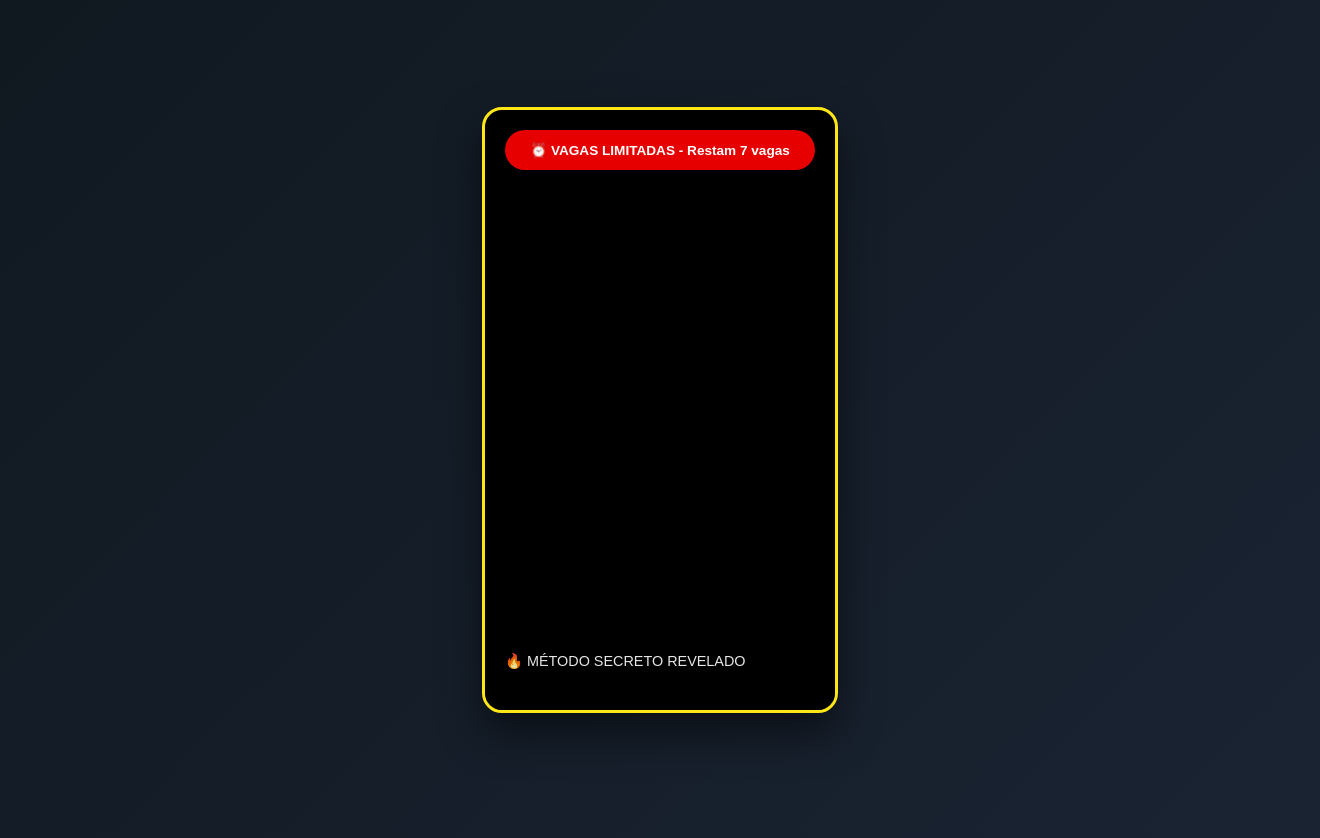
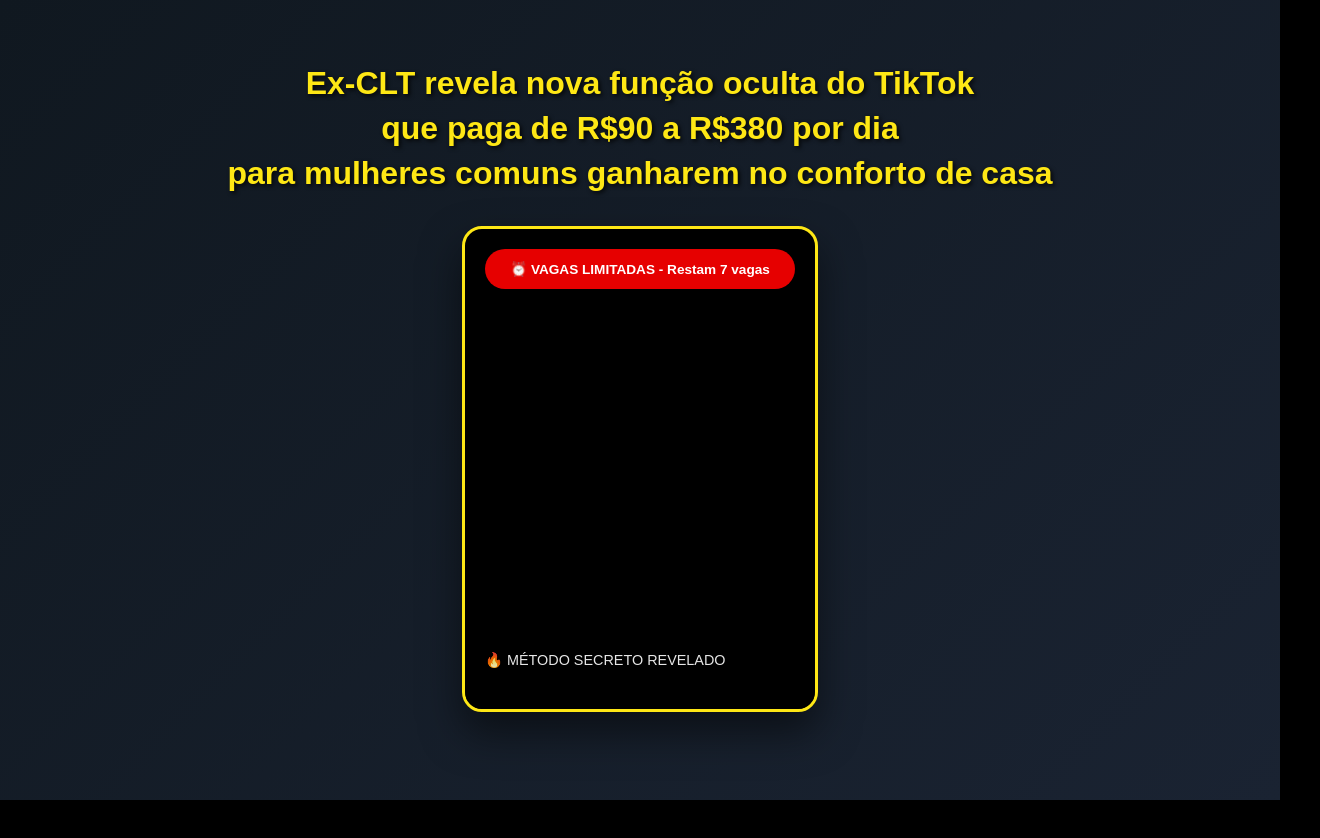
Before and after one commit to desacelera/site, a plain HTML site: page index.html in a window 1280 px wide. Shown: the whole page, 1320 px wide, since content can reach past the window. After the commit the page ends 800 px from the top, so only its background shows below. Drawn offline with Linux system fonts and the light colour scheme.

Commit message:
Enhance TikTok Shop landing page layout with improved styling and responsive design adjustments

```diff
--- a/index.html
+++ b/index.html
@@ -19,19 +19,36 @@
     .tiktok-container {
       position: relative;
       width: 100vw;
-      height: 100vh;
+      min-height: 100vh;
       display: flex;
       flex-direction: column;
       align-items: center;
-      justify-content: center;
+      justify-content: flex-start;
       background: #000;
+      padding: 20px;
+      box-sizing: border-box;
+    }
+
+    .main-title {
+      font-size: clamp(1.2rem, 4vw, 1.5rem);
+      font-weight: bold;
+      color: #FEE715;
+      text-align: center;
+      margin-bottom: 20px;
+      max-width: 90%;
+      line-height: 1.3;
+      text-shadow: 2px 2px 4px rgba(0,0,0,0.8);
+      word-wrap: break-word;
+      hyphens: auto;
+      padding: 0 10px;
+      box-sizing: border-box;
     }
 
     .video-wrapper {
       position: relative;
       width: 100%;
       max-width: 400px;
-      height: 600px;
+      height: 70vh;
       background: #000;
       margin-bottom: 20px;
     }
@@ -73,8 +90,8 @@
     #afiliado-btn {
       width: 100%;
       max-width: 400px;
-      padding: 16px;
-      font-size: 1.1rem;
+      padding: clamp(12px, 4vw, 16px);
+      font-size: clamp(1rem, 3vw, 1.1rem);
       font-weight: bold;
       color: #101820;
       background: #FEE715;
@@ -118,12 +135,20 @@
     @media (min-width: 768px) {
       .tiktok-container {
         background: linear-gradient(135deg, #101820 0%, #1a2332 100%);
-        padding: 20px;
+        padding: 40px 20px;
+      }
+
+      .main-title {
+        font-size: clamp(1.5rem, 5vw, 2rem);
+        margin-bottom: 30px;
+        line-height: 1.4;
+        max-width: 80%;
+        padding: 0 20px;
       }
 
       .video-wrapper {
         max-width: 350px;
-        height: 600px;
+        height: 60vh;
         border-radius: 20px;
         overflow: hidden;
         box-shadow: 0 20px 40px rgba(0,0,0,0.5);
@@ -140,6 +165,14 @@
     }
 
     @media (max-width: 480px) {
+      .main-title {
+        font-size: clamp(1rem, 5vw, 1.2rem);
+        margin-bottom: 15px;
+        max-width: 95%;
+        line-height: 1.4;
+        padding: 0 5px;
+      }
+
       .overlay-content {
         padding: 20px 15px 15px;
       }
@@ -153,8 +186,8 @@
       }
 
       #afiliado-btn {
-        font-size: 1rem;
-        padding: 14px;
+        font-size: clamp(0.9rem, 4vw, 1rem);
+        padding: clamp(10px, 3vw, 14px);
         max-width: 350px;
       }
     }
@@ -176,6 +209,7 @@
 </head>
 <body>
   <div class="tiktok-container">
+    <h1 class="main-title">Ex-CLT revela nova função oculta do TikTok<br>que paga de R$90 a R$380 por dia<br>para mulheres comuns ganharem no conforto de casa</h1>
     <div class="video-wrapper">
       <div id="player"></div>
 
```
